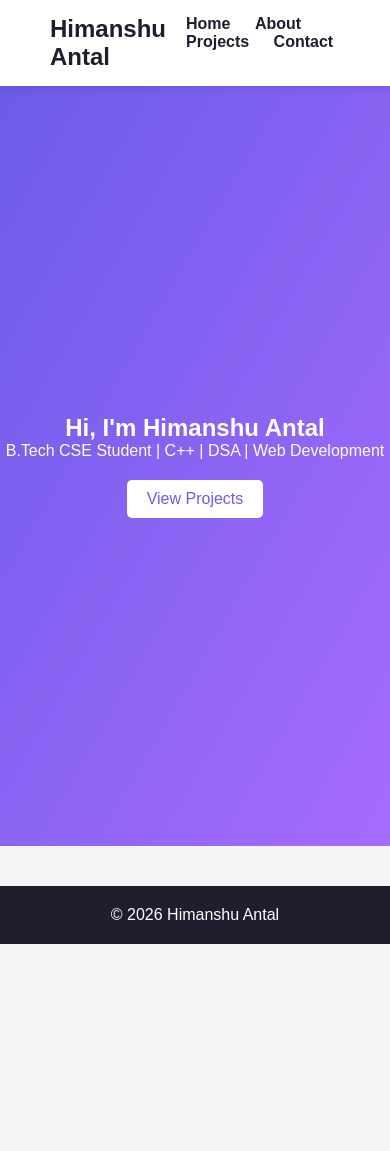
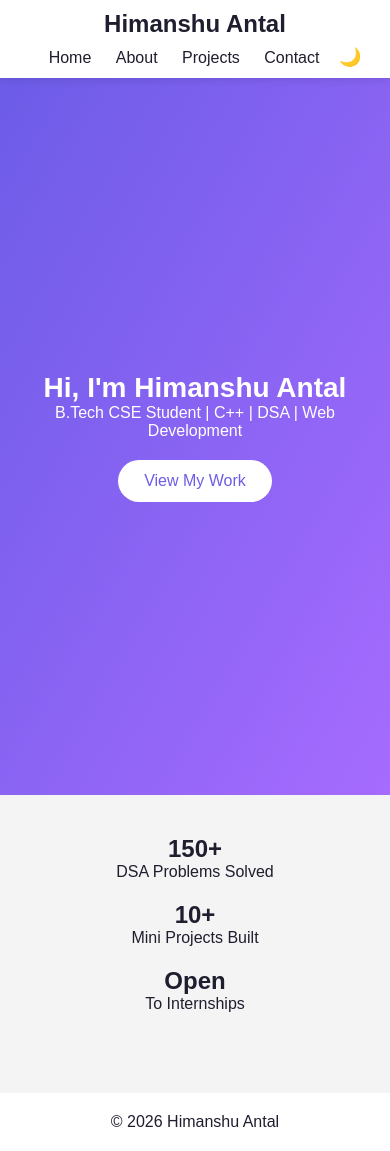
Before and after one commit to himanshuantal5640/personal-portfolio, a plain HTML site: page index.html in a window 390 px wide. Before the commit the page ends 944 px from the top, so only its background shows below. Drawn offline with Linux system fonts and the light colour scheme.

Commit message:
Updation

```diff
--- a/css/common.css
+++ b/css/common.css
@@ -1,49 +1,86 @@
 :root {
+  --bg: #f4f4f4;
+  --text: #1e1e2f;
+  --card: #ffffff;
+  --nav: #ffffff;
   --primary: #6c5ce7;
-  --dark: #1e1e2f;
-  --light: #ffffff;
-  --gray: #f5f5f5;
+}
+
+body.dark {
+  --bg: #121212;
+  --text: #f5f5f5;
+  --card: #1e1e1e;
+  --nav: #1a1a1a;
 }
 
 * {
   margin: 0;
   padding: 0;
   box-sizing: border-box;
-  font-family: Arial, sans-serif;
+  font-family: "Poppins", sans-serif;
 }
 
 body {
-  background: var(--gray);
-  color: var(--dark);
+  background: var(--bg);
+  color: var(--text);
+  transition: 0.3s;
 }
 
 /* Navbar */
 nav {
   position: sticky;
   top: 0;
-  background: var(--light);
+  background: var(--nav);
   display: flex;
   justify-content: space-between;
+  align-items: center;
   padding: 15px 50px;
   box-shadow: 0 2px 8px rgba(0,0,0,0.1);
+  z-index: 10;
 }
 
 nav a {
   margin-left: 20px;
   text-decoration: none;
-  color: var(--dark);
-  font-weight: bold;
+  color: var(--text);
+  font-weight: 500;
 }
 
 nav a:hover {
   color: var(--primary);
 }
 
+.toggle-btn {
+  cursor: pointer;
+  margin-left: 15px;
+  font-size: 18px;
+}
+
 /* Footer */
 footer {
   text-align: center;
   padding: 20px;
-  background: var(--dark);
-  color: white;
+  background: var(--nav);
   margin-top: 40px;
 }
+
+/* Section animation */
+section {
+  animation: fade 0.6s ease;
+}
+
+@keyframes fade {
+  from {opacity:0; transform:translateY(10px);}
+  to {opacity:1; transform:translateY(0);}
+}
+
+/* Mobile Navbar */
+@media (max-width:768px) {
+  nav {
+    flex-direction: column;
+    padding: 10px;
+  }
+  nav div {
+    margin-top: 8px;
+  }
+}
--- a/css/home.css
+++ b/css/home.css
@@ -1,24 +1,45 @@
 .hero {
-  height: 90vh;
+  height: 85vh;
   display: flex;
   flex-direction: column;
   justify-content: center;
   align-items: center;
+  text-align: center;
   background: linear-gradient(120deg, #6c5ce7, #a66bff);
   color: white;
-  text-align: center;
+  padding: 20px;
+}
+
+.hero h1 {
+  font-size: 42px;
 }
 
 .btn {
   margin-top: 20px;
-  padding: 10px 20px;
+  padding: 12px 26px;
   background: white;
   color: #6c5ce7;
   text-decoration: none;
-  border-radius: 5px;
+  border-radius: 30px;
   transition: 0.3s;
 }
 
 .btn:hover {
-  background: #eee;
+  transform: scale(1.05);
 }
+
+.stats {
+  display: flex;
+  justify-content: center;
+  gap: 50px;
+  padding: 40px;
+  text-align: center;
+}
+
+@media (max-width:768px) {
+  .hero h1 {font-size:28px;}
+  .stats {
+    flex-direction: column;
+    gap: 20px;
+  }
+}
--- a/index.html
+++ b/index.html
@@ -1,5 +1,5 @@
 <!DOCTYPE html>
-<html>
+<html lang="en">
 <head>
   <title>Himanshu Antal | Portfolio</title>
   <link rel="stylesheet" href="css/common.css">
@@ -14,18 +14,33 @@
     <a href="about.html">About</a>
     <a href="projects.html">Projects</a>
     <a href="contact.html">Contact</a>
+    <span class="toggle-btn">🌙</span>
   </div>
 </nav>
 
 <section class="hero">
   <h1>Hi, I'm Himanshu Antal</h1>
   <p>B.Tech CSE Student | C++ | DSA | Web Development</p>
-  <a href="projects.html" class="btn">View Projects</a>
+  <a href="projects.html" class="btn">View My Work</a>
 </section>
 
-<footer>
-  © 2026 Himanshu Antal
-</footer>
+<section class="stats">
+  <div>
+    <h2>150+</h2>
+    <p>DSA Problems Solved</p>
+  </div>
+  <div>
+    <h2>10+</h2>
+    <p>Mini Projects Built</p>
+  </div>
+  <div>
+    <h2>Open</h2>
+    <p>To Internships</p>
+  </div>
+</section>
 
+<footer>© 2026 Himanshu Antal</footer>
+
+<script src="js/theme.js"></script>
 </body>
 </html>
--- a/js/theme.js
+++ b/js/theme.js
@@ -1,38 +1,22 @@
-const THEME_KEY = "theme-preference";
+const toggleBtn = document.querySelector(".toggle-btn");
 
-function applyTheme(theme) {
-  const isLight = theme === "light";
-  document.body.dataset.theme = isLight ? "light" : "";
-  updateThemeButton(isLight ? "light" : "dark");
+function setTheme(mode) {
+  if (mode === "dark") {
+    document.body.classList.add("dark");
+    toggleBtn.textContent = "🌞";
+  } else {
+    document.body.classList.remove("dark");
+    toggleBtn.textContent = "🌙";
+  }
+  localStorage.setItem("theme", mode);
 }
 
-function updateThemeButton(mode) {
-  const btn = document.querySelector(".theme-btn");
-  if (!btn) return;
+// Load saved theme
+const saved = localStorage.getItem("theme") || "light";
+setTheme(saved);
 
-  if (mode === "light") {
-    btn.textContent = "🌙";
-    btn.setAttribute("aria-label", "Switch to dark mode");
-  } else {
-    btn.textContent = "☀️";
-    btn.setAttribute("aria-label", "Switch to light mode");
-  }
-}
-
-function toggleTheme() {
-  const isCurrentlyLight = document.body.dataset.theme === "light";
-  const nextTheme = isCurrentlyLight ? "dark" : "light";
-  applyTheme(nextTheme);
-  localStorage.setItem(THEME_KEY, nextTheme);
-}
-
-(function initTheme() {
-  const saved = localStorage.getItem(THEME_KEY);
-  const preferred =
-    saved ||
-    (window.matchMedia &&
-      window.matchMedia("(prefers-color-scheme: light)").matches
-      ? "light"
-      : "dark");
-  applyTheme(preferred);
-})();
+// Toggle on click
+toggleBtn.addEventListener("click", () => {
+  const newTheme = document.body.classList.contains("dark") ? "light" : "dark";
+  setTheme(newTheme);
+});
```
Also changed, not shown: about.html (+14 -2 lines), contact.html (+10 -5 lines), css/about.css (+11 -5 lines), css/contact.css (+17 -6 lines), css/projects.css (+14 -8 lines), projects.html (+12 -3 lines).
